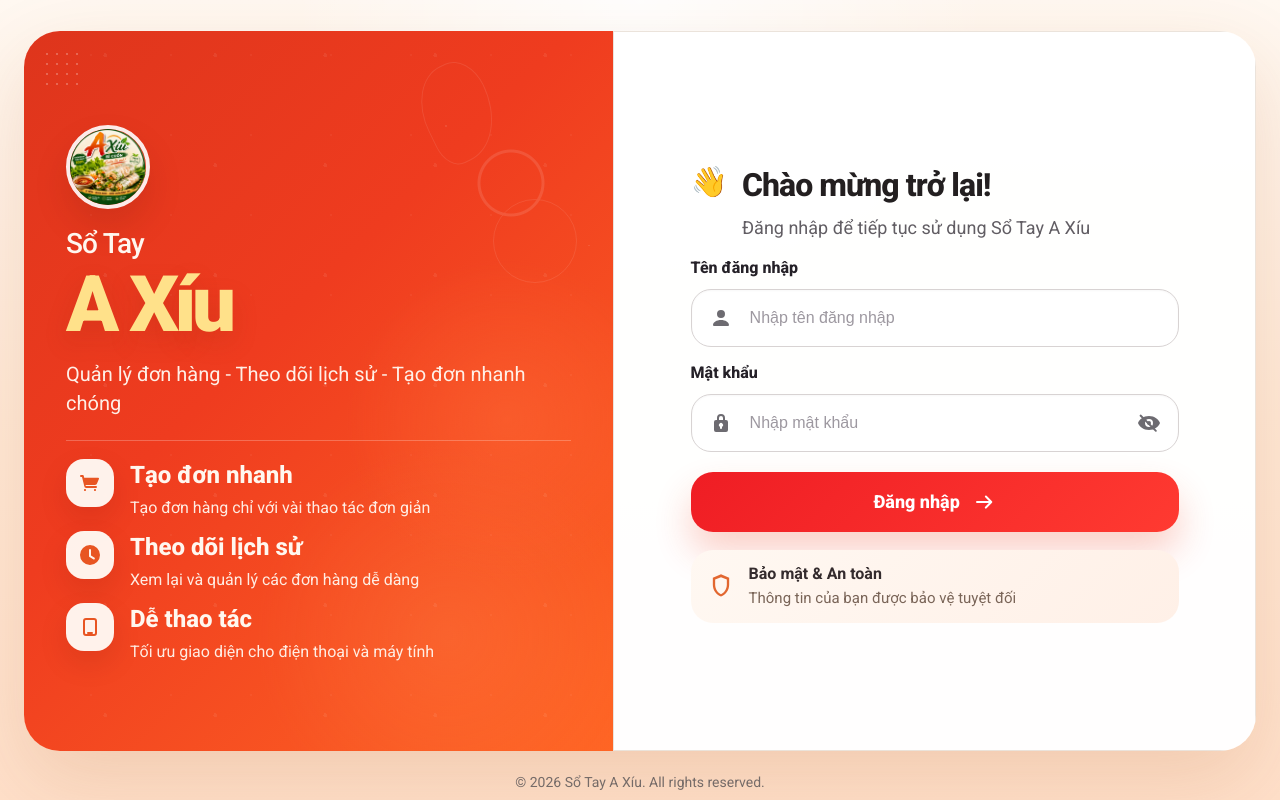
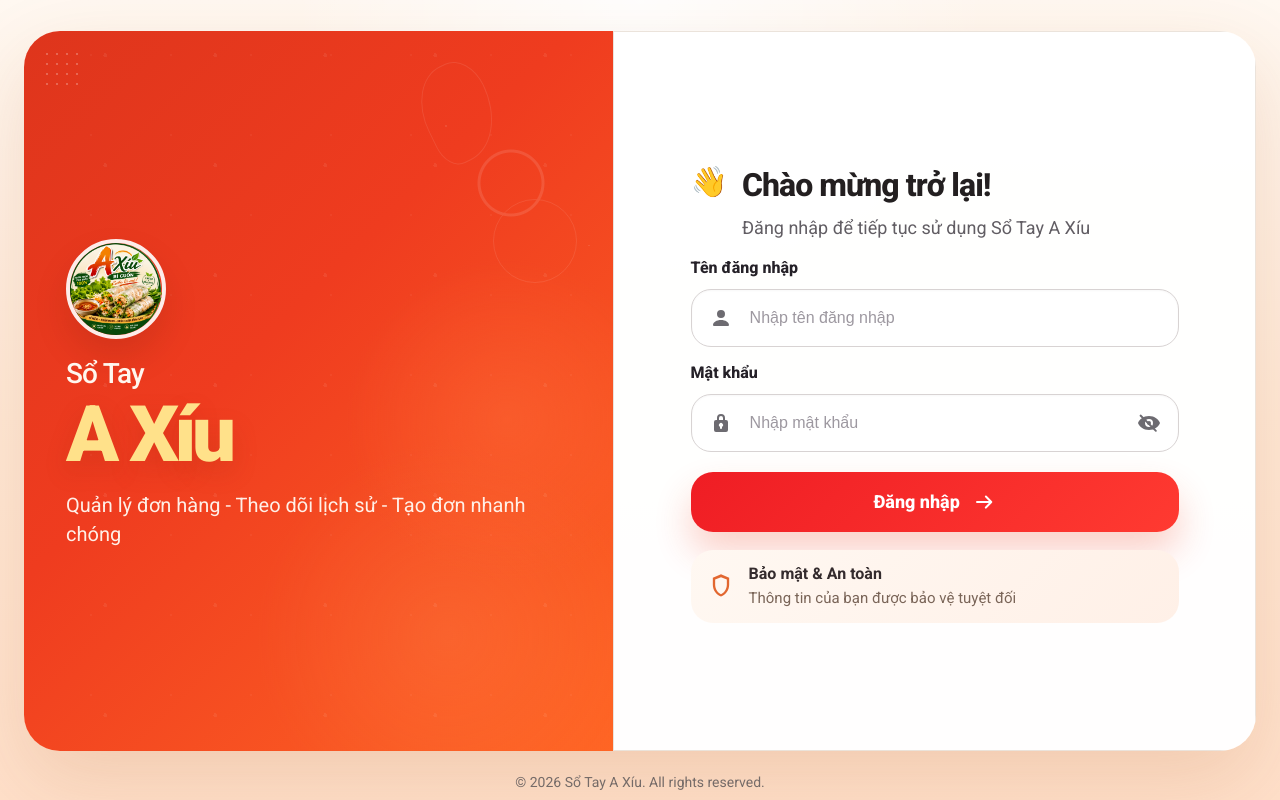
Before and after one commit to tuantkd/HuTieuAXiu, a PHP site: page /login.php in a window 1280 px wide. Run offline with PHP 8.4, Linux system fonts and the light colour scheme.

Commit message:
Update code change

```diff
--- a/assets/login.css
+++ b/assets/login.css
@@ -152,8 +152,8 @@ body.login-page {
 }
 
 .login-logo {
-  width: 96px;
-  height: 96px;
+  width: 100px;
+  height: 100px;
   object-fit: cover;
   display: block;
   border-radius: 999px;
@@ -653,8 +653,8 @@ body.login-page {
   }
 
   .login-logo {
-    width: 78px;
-    height: 78px;
+    width: 100px;
+    height: 100px;
     margin: 0 auto;
   }
 
@@ -890,8 +890,8 @@ body.login-page {
   }
 
   .login-logo {
-    width: 84px;
-    height: 84px;
+    width: 100px;
+    height: 100px;
   }
 
   .login-kicker {
--- a/login.php
+++ b/login.php
@@ -47,7 +47,6 @@ if ($_SERVER['REQUEST_METHOD'] === 'POST') {
         <div class="login-card">
             <section class="login-showcase" aria-label="Giới thiệu Sổ Tay A Xíu">
                 <div class="login-showcase__ornament" aria-hidden="true"></div>
-
                 <div class="login-showcase__brand">
                     <img class="login-logo" src="assets/img/logo-axiu.png" alt="Logo A Xíu">
                     <p class="login-kicker">Sổ Tay</p>
@@ -55,47 +54,6 @@ if ($_SERVER['REQUEST_METHOD'] === 'POST') {
                     <p class="login-showcase__copy">
                         Quản lý đơn hàng - Theo dõi lịch sử - Tạo đơn nhanh chóng
                     </p>
-                </div>
-
-                <div class="login-feature-list" aria-label="Điểm nổi bật">
-                    <article class="login-feature">
-                        <span class="login-feature__icon" aria-hidden="true">
-                            <svg viewBox="0 0 24 24" focusable="false">
-                                <path
-                                    d="M7 18c-.6 0-1 .4-1 1s.4 1 1 1 1-.4 1-1-.4-1-1-1Zm10 0c-.6 0-1 .4-1 1s.4 1 1 1 1-.4 1-1-.4-1-1-1ZM7.2 14h9.9c.8 0 1.5-.5 1.8-1.2l2-4.7a1 1 0 0 0-.9-1.4H6.2L5.7 4.6A1 1 0 0 0 4.7 4H3a1 1 0 1 0 0 2h1l2.3 9.2A2 2 0 0 0 8.2 17H18a1 1 0 1 0 0-2H8.2Z" />
-                            </svg>
-                        </span>
-                        <div>
-                            <h2>Tạo đơn nhanh</h2>
-                            <p>Tạo đơn hàng chỉ với vài thao tác đơn giản</p>
-                        </div>
-                    </article>
-
-                    <article class="login-feature">
-                        <span class="login-feature__icon" aria-hidden="true">
-                            <svg viewBox="0 0 24 24" focusable="false">
-                                <path
-                                    d="M12 2a10 10 0 1 0 10 10A10 10 0 0 0 12 2Zm1 10.6 3.2 1.9a1 1 0 1 1-1 1.7l-3.7-2.2a1 1 0 0 1-.5-.8V7a1 1 0 1 1 2 0Z" />
-                            </svg>
-                        </span>
-                        <div>
-                            <h2>Theo dõi lịch sử</h2>
-                            <p>Xem lại và quản lý các đơn hàng dễ dàng</p>
-                        </div>
-                    </article>
-
-                    <article class="login-feature">
-                        <span class="login-feature__icon" aria-hidden="true">
-                            <svg viewBox="0 0 24 24" focusable="false">
-                                <path
-                                    d="M8 3a3 3 0 0 0-3 3v12a3 3 0 0 0 3 3h8a3 3 0 0 0 3-3V6a3 3 0 0 0-3-3Zm0 2h8a1 1 0 0 1 1 1v12a1 1 0 0 1-1 1H8a1 1 0 0 1-1-1V6a1 1 0 0 1 1-1Zm2 12a1 1 0 1 0 0 2h4a1 1 0 1 0 0-2Z" />
-                            </svg>
-                        </span>
-                        <div>
-                            <h2>Dễ thao tác</h2>
-                            <p>Tối ưu giao diện cho điện thoại và máy tính</p>
-                        </div>
-                    </article>
                 </div>
             </section>
 
```
